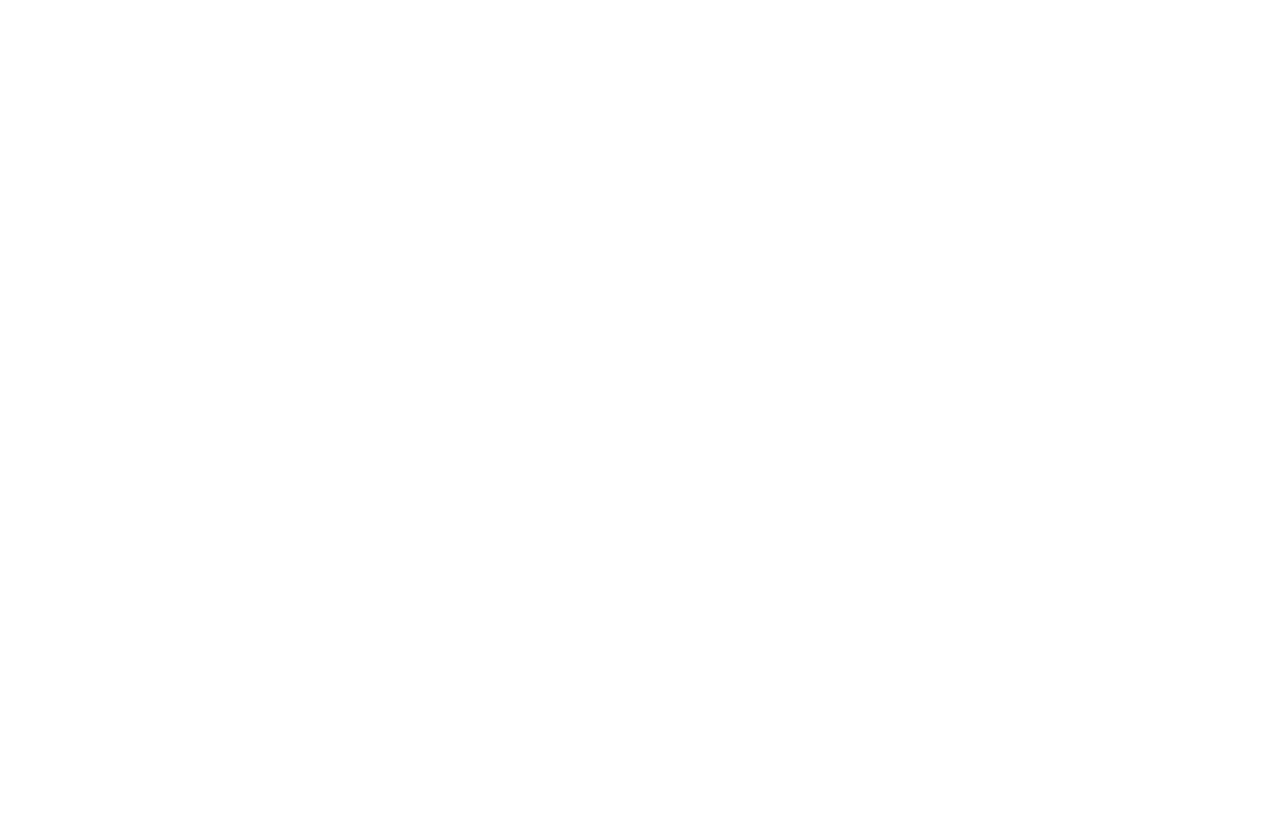
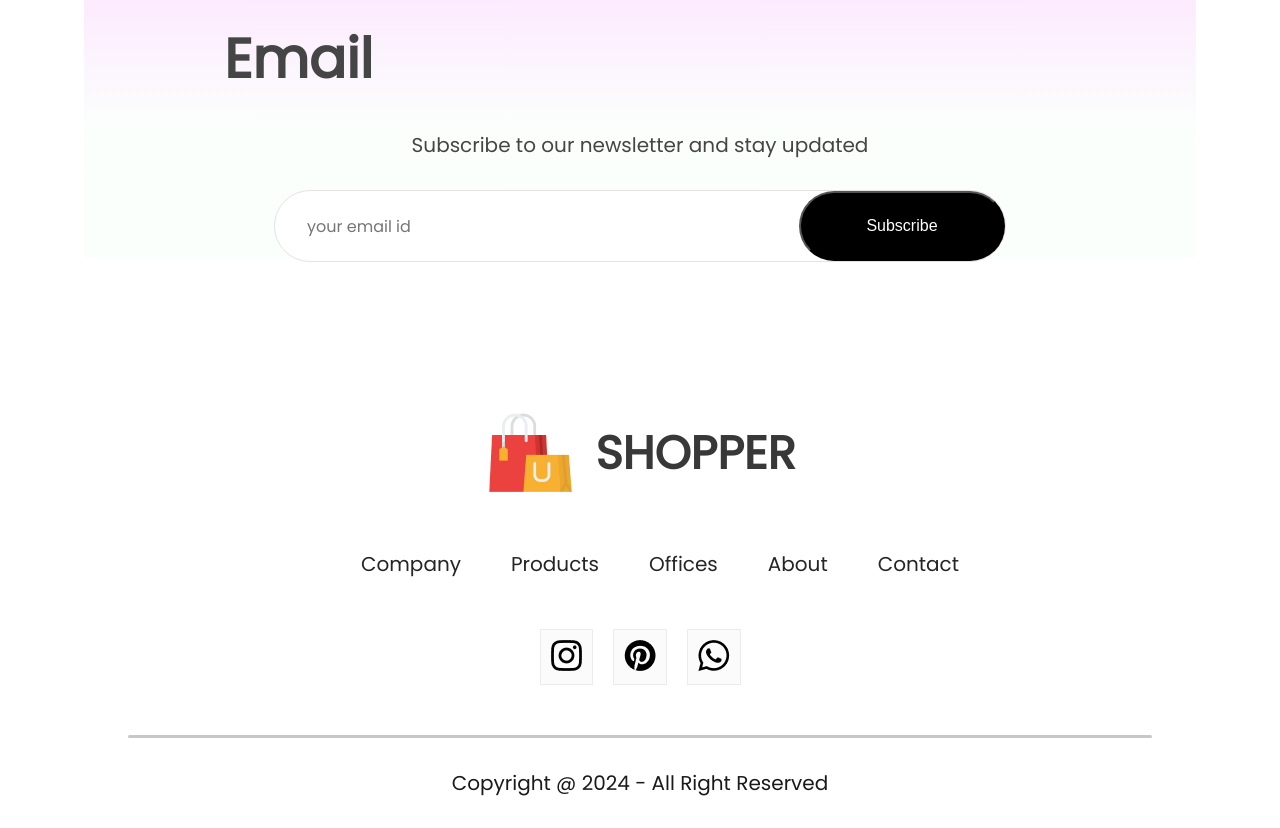
Before and after one commit to EngrMunir/e-commerce, a React (Vite) app: page / in a window 1280 px wide. Shown: the part 3640-4468 px from the top of the page. Before the commit the page ends 3452 px from the top, so only its background shows below. Built offline with nearby package versions, Linux system fonts and the light colour scheme.

Commit message:
footer added

```diff
--- a/src/App.jsx
+++ b/src/App.jsx
@@ -5,6 +5,7 @@
 import Product from "./Pages/Product";
 import Cart from "./Pages/Cart";
 import LoginSignup from "./Pages/LoginSignup";
+import Footer from "./Components/Footer/Footer";
 
 
 function App() {
@@ -24,6 +25,7 @@
         <Route path="/cart" element={<Cart/>}></Route>
         <Route path="/login" element={<LoginSignup/>}></Route>
       </Routes>
+      <Footer/>
       </BrowserRouter>
 
     </div>
--- /dev/null
+++ b/src/Components/Footer/Footer.css
@@ -0,0 +1,57 @@
+.footer{
+    display: flex;
+    flex-direction: column;
+    justify-content: center;
+    align-items: center;
+    gap: 50px;
+}
+
+.footer-logo{
+    display: flex;
+    align-items: center;
+    gap: 20px;
+}
+.footer-logo p{
+    color: #383838;
+    font-size: 46px;
+    font-weight: 700;
+}
+.footer-links{
+    display: flex;
+    list-style: none;
+    gap: 50px;
+    color: #252525;
+    font-size: 20px;
+}
+
+.footer-links li{
+    cursor: pointer;
+}
+
+.footer-social-icon{
+    display: flex;
+    gap: 20px;
+}
+.footer-icons-container{
+    padding: 10px;
+    padding-bottom: 6px;
+    background: #fbfbfb;
+    border: 1px solid #ebebeb;
+}
+.footer-copyright{
+    display: flex;
+    flex-direction: column;
+    align-items: center;
+    gap: 30px;
+    width: 100%;
+    margin-bottom: 30px;
+    color: #1a1a1a;
+    font-size: 20px;
+}
+.footer-copyright hr{
+    width: 80%;
+    border: none;
+    border-radius: 10px;
+    height: 3px;
+    background: #c7c7c7;
+}
--- /dev/null
+++ b/src/Components/Footer/Footer.jsx
@@ -0,0 +1,39 @@
+import './Footer.css'
+import footer_logo from '../Assets/logo_big.png';
+import instagram_icon from '../Assets/instagram_icon.png';
+import pintester_icon from '../Assets/pintester_icon.png';
+import whatsapp_icon from '../Assets/whatsapp_icon.png';
+const Footer = () => {
+    return (
+        <div className='footer'>
+            <div className="footer-logo">
+                <img src={footer_logo} alt="" />
+                <p>SHOPPER</p>
+            </div>
+            <ul className="footer-links">
+                <li>Company</li>
+                <li>Products</li>
+                <li>Offices</li>
+                <li>About</li>
+                <li>Contact</li>
+            </ul>
+            <div className="footer-social-icon">
+                <div className="footer-icons-container">
+                    <img src={instagram_icon} alt="" />
+                </div>
+                <div className="footer-icons-container">
+                    <img src={pintester_icon} alt="" />
+                </div>
+                <div className="footer-icons-container">
+                    <img src={whatsapp_icon} alt="" />
+                </div>
+            </div>
+            <div className="footer-copyright">
+                <hr />
+                <p>Copyright @ 2024 - All Right Reserved</p>
+            </div>
+        </div>
+    );
+};
+
+export default Footer;
--- a/src/Components/NewCollections/NewCollections.css
+++ b/src/Components/NewCollections/NewCollections.css
@@ -2,8 +2,8 @@
     display: flex;
     flex-direction: column;
     align-items: center;
-    gap: 10px;
-    height: 90vh;
+    gap: 20px;
+    margin-bottom: 100px;
 }
 
 .new-collections h1{
--- /dev/null
+++ b/src/Components/NewsLetter/NewsLetter.css
@@ -0,0 +1,53 @@
+.newsletter{
+    width: 65%;
+    height: 40vh;
+    display: flex;
+    flex-direction: column;
+    align-items: center;
+    justify-content: center;
+    margin: auto;
+    padding: 0px 140px;
+    margin-bottom: 150px;
+    background:linear-gradient(180deg, #fde1ff 0%, #e1ffea22 60%);
+    gap:30px;
+}
+
+.newsletter h1{
+    color: #454545;
+    font-size: 55px;
+    font-weight: 600;
+}
+
+.newsletter p{
+    color: #454545;
+    font-size: 20px;
+}
+.newsletter div{
+    display: flex;
+    align-items: center;
+    justify-content: space-between;
+    background: white;
+    width: 730px;
+    height: 70px;
+    border-radius:80px;
+    border: 1px solid #e3e3e3;
+}
+.newsletter input{
+    width: 500px;
+    margin-left: 30px;
+    border: none;
+    outline: none;
+    color:#616161;
+    font-family: Poppins;
+    font-size: 16px;
+}
+
+.newsletter div button{
+    width: 210px;
+    height: 70px;
+    border-radius: 80px;
+    background: black;
+    color:white;
+    font-size: 16px;
+    cursor: pointer;
+}
--- /dev/null
+++ b/src/Components/NewsLetter/NewsLetter.jsx
@@ -0,0 +1,16 @@
+import './NewsLetter.css';
+
+const NewsLetter = () => {
+    return (
+        <div className="newsletter">
+            <h1>Get Exclusive Offers On Your Email</h1>
+            <p>Subscribe to our newsletter and stay updated</p>
+            <div>
+                <input type="email" placeholder='your email id'  />
+                <button>Subscribe</button>
+            </div>
+        </div>
+    );
+};
+
+export default NewsLetter;
--- /dev/null
+++ b/src/Context/ShopContext.jsx
@@ -0,0 +1,16 @@
+import React, { createContext } from 'react';
+import all_product from "../Components/Assets/all_product"
+
+export const ShopContext = createContext(null);
+
+const ShopContextProvider = (props) =>{
+    const contextValue ={all_product};
+
+    return (
+        <ShopContext.Provider value={contextValue}>
+            {props.children}
+        </ShopContext.Provider>
+    )
+}
+
+export default ShopContextProvider;
--- a/src/Pages/Shop.jsx
+++ b/src/Pages/Shop.jsx
@@ -1,5 +1,6 @@
 import Hero from "../Components/Hero/Hero";
 import NewCollections from "../Components/NewCollections/NewCollections";
+import NewsLetter from "../Components/NewsLetter/NewsLetter";
 import Offers from "../Components/Offers/Offers";
 import Popular from "../Components/Popular/Popular";
 
@@ -10,6 +11,7 @@
             <Popular/>
             <Offers/>
             <NewCollections/>
+            <NewsLetter/>
         </div>
     );
 };
--- a/src/main.jsx
+++ b/src/main.jsx
@@ -2,9 +2,12 @@
 import { createRoot } from 'react-dom/client'
 import App from './App.jsx'
 import './index.css'
+import ShopContextProvider from './Context/ShopContext.jsx'
 
 createRoot(document.getElementById('root')).render(
   <StrictMode>
-    <App />
+    <ShopContextProvider>
+      <App />
+    </ShopContextProvider>
   </StrictMode>,
 )
```
Also changed, not shown: src/Pages/CSS/ShopCategory.css (added).
